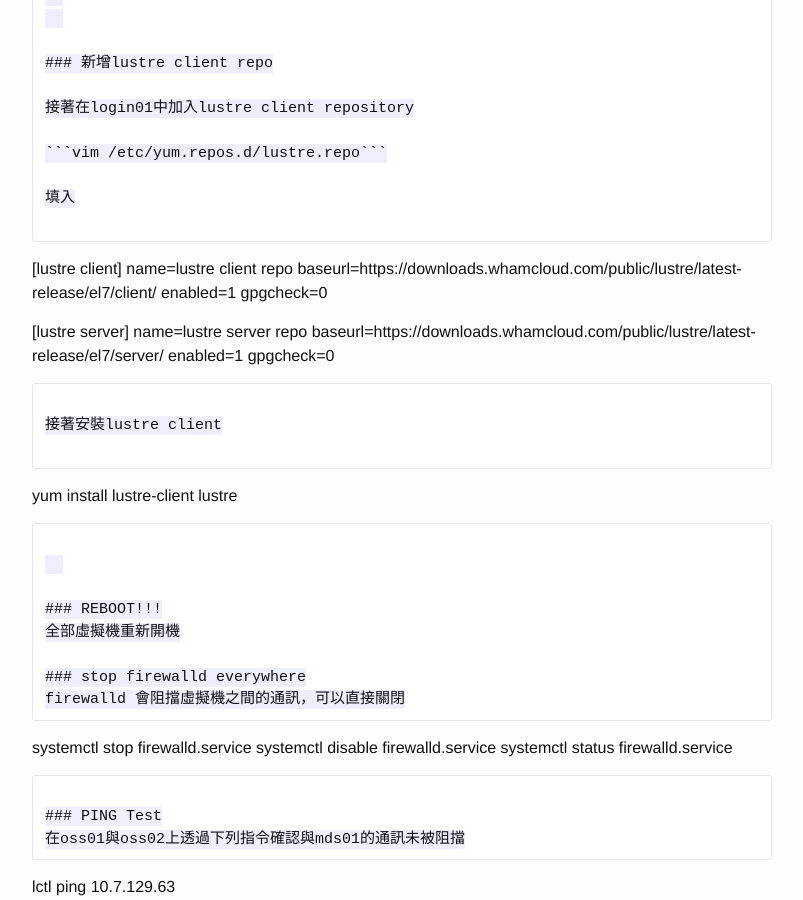
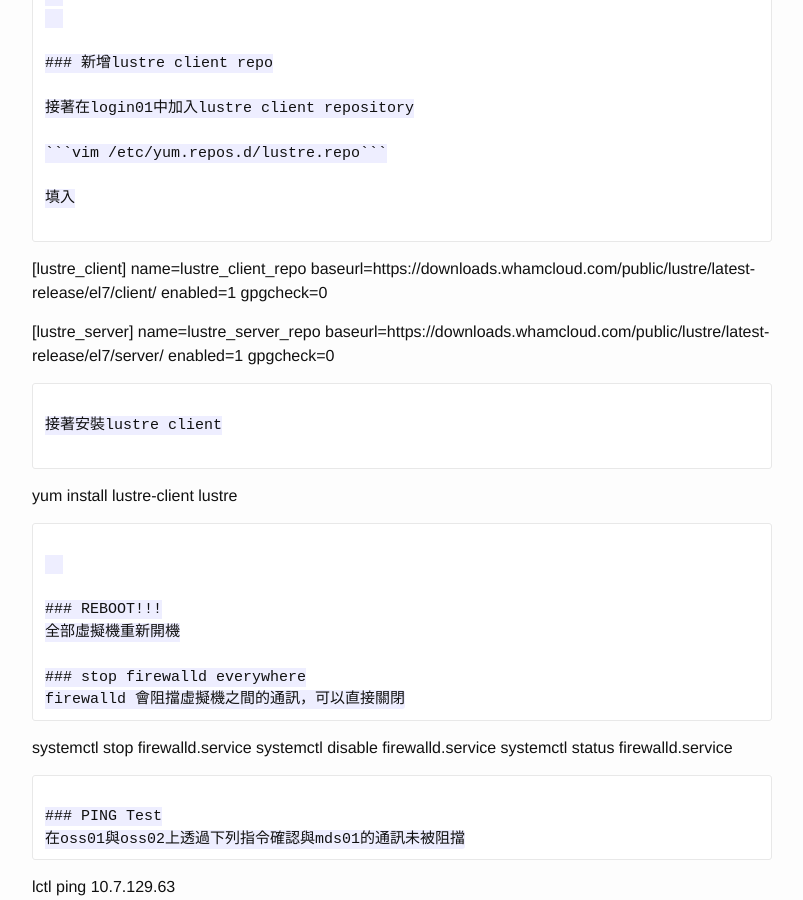
Before and after one commit to ChiaoY/ChiaoY.github.io, a Jekyll site: the page built from _posts/2020-12-29-Lustre建置.markdown, in a window 1280 px wide and 900 px high, scrolled down 6731 px. Shown: the whole window, without its empty margins (238-1041 px from the left). Built offline with Jekyll 4.4.1, drawn with Linux system fonts in a browser that asks for light colours; some of the changed text lies outside the part shown.

````diff
--- a/_posts/2020-12-29-Lustre建置.markdown
+++ b/_posts/2020-12-29-Lustre建置.markdown
@@ -192,9 +192,9 @@ mdadm --detail /dev/md0
 
 ```
 
-[lustre server]
+[lustre_server]
 
-name=lustre server repo
+name=lustre_server_repo
 
 baseurl=https://downloads.whamcloud.com/public/lustre/latest-release/el7/server/
 
@@ -206,7 +206,7 @@ gpgcheck=0
 
 [e2fsprogs]
 
-name=e2fsprogs repo
+name=e2fsprogs_repo
 
 baseurl=https://downloads.whamcloud.com/public/e2fsprogs/latest/el7/
 
@@ -255,14 +255,14 @@ rpm -qa|egrep "lustre|wc"|sort
 
 ```
 
-[lustre client]
-name=lustre client repo
+[lustre_client]
+name=lustre_client_repo
 baseurl=https://downloads.whamcloud.com/public/lustre/latest-release/el7/client/
 enabled=1
 gpgcheck=0
 
-[lustre server]
-name=lustre server repo
+[lustre_server]
+name=lustre_server_repo
 baseurl=https://downloads.whamcloud.com/public/lustre/latest-release/el7/server/
 enabled=1
 gpgcheck=0
````
